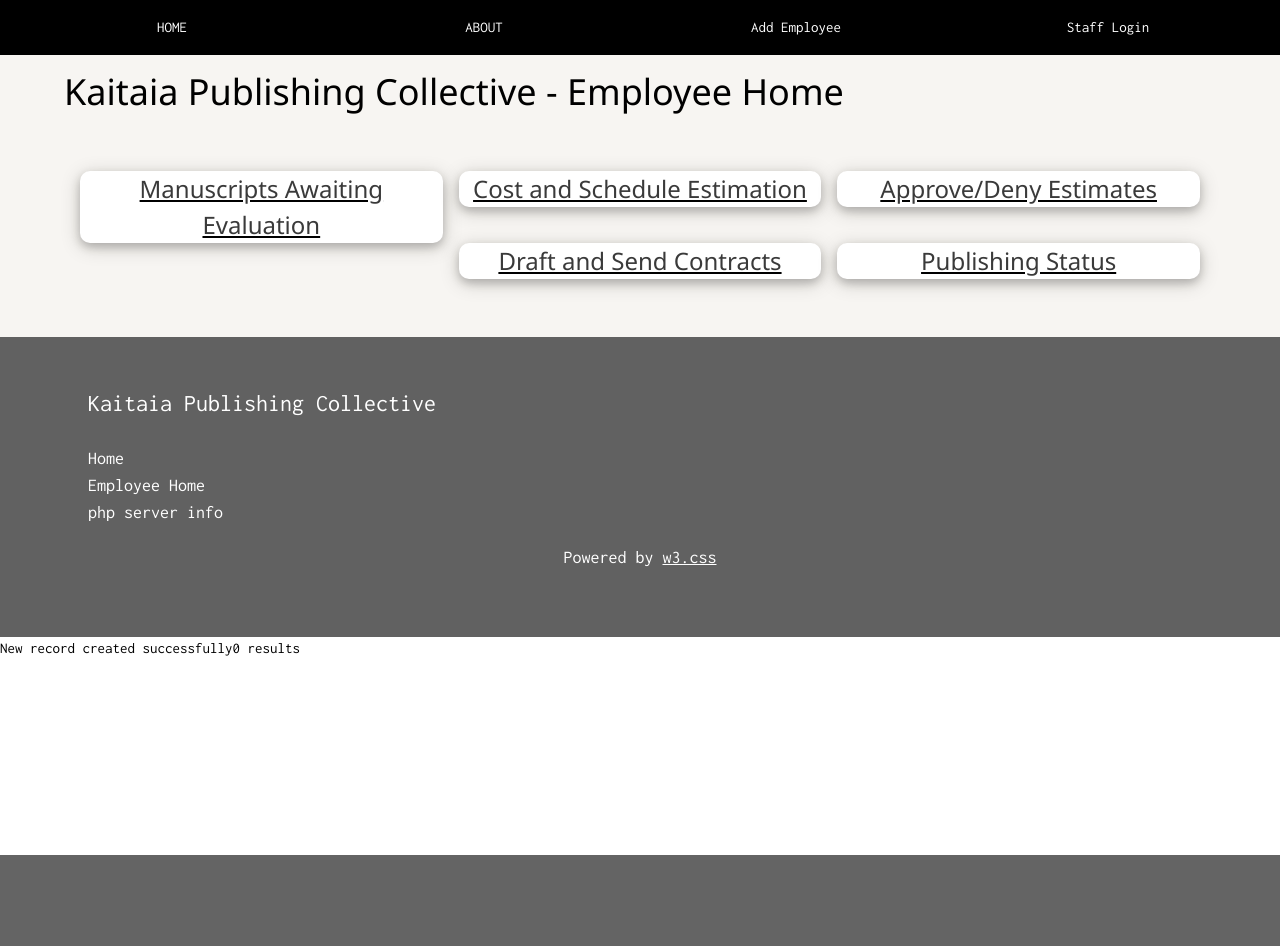
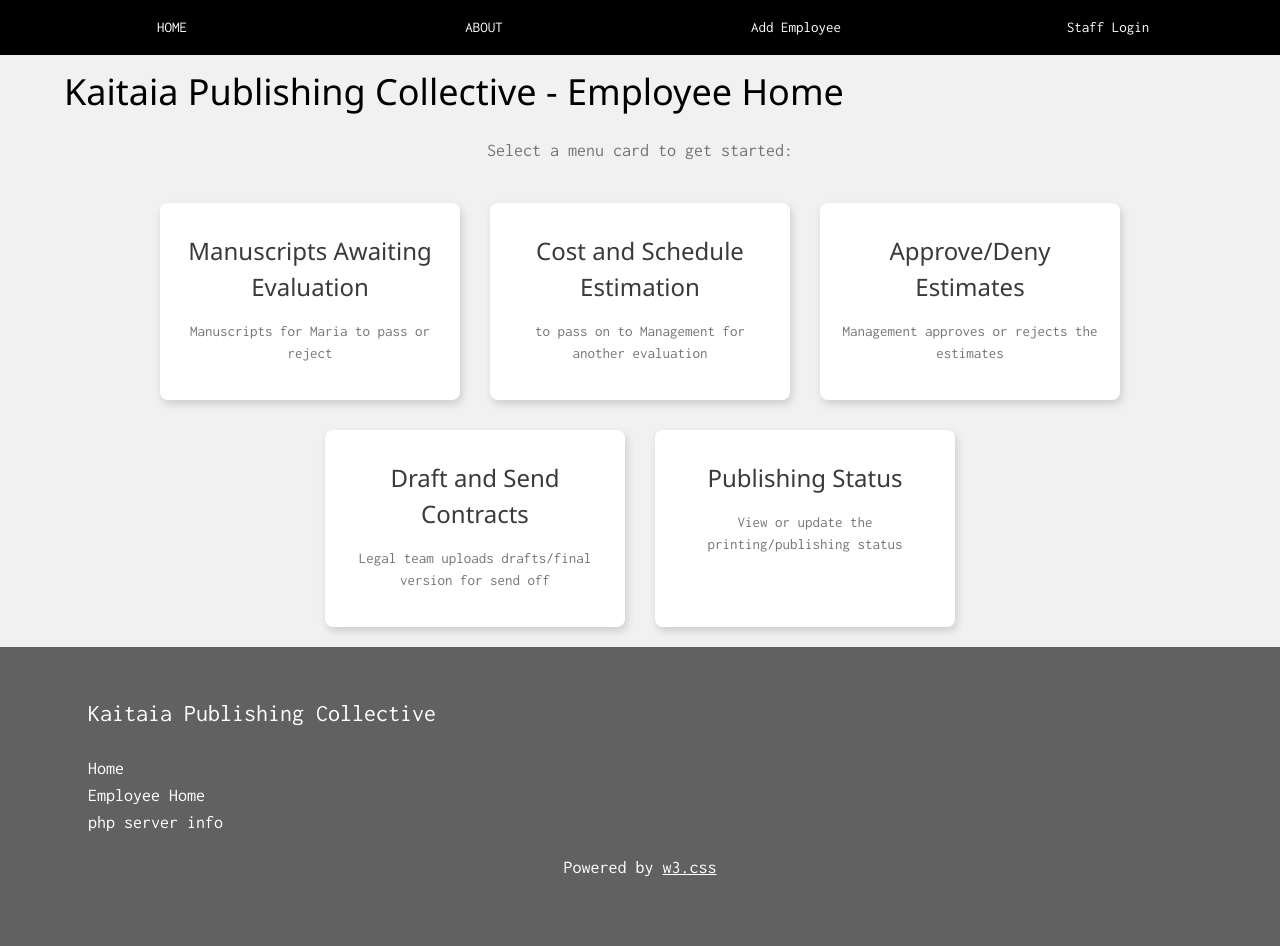
Before and after one commit to MR-SIR2525/systems-a-and-d-project, a PHP site: page /employee-home.php in a window 1280 px wide. Shown: the top 946 px of the page. Before the commit the page ends 855 px from the top, so only its background shows below. Run offline with PHP 8.4, Linux system fonts and the light colour scheme; data that the repository does not hold is empty; a stand-in replaces the project's code that opens the database connection.

Commit message:
good emp home, custom flex css for grid pattern

```diff
--- a/employee-home.php
+++ b/employee-home.php
@@ -38,15 +38,14 @@
 
 
   <!-- background color and large text to the whole section -->
-  <section class="w3-sand w3-grayscale w3-large px-48">
+  <section class="w3-light-grey w3-grayscale w3-large px-48 w3-container">
     <header class="w3-container mt-55" id="home">
       <h1>Kaitaia Publishing Collective - Employee Home</h1>
+      <p class="w3-center w3-text-grey">Select a menu card to get started:</p>
     </header>
 
-    <!-- Menu Grid -->
-    <div class="w3-container w3-padding-32">
-      <div class="w3-row-padding w3-center">
-
+    <!-- Custom Flexbox Menu Grid -->
+    <div class="menu-grid">
       <?php
         $menu_items = array(
           "Manuscripts Awaiting Evaluation",
@@ -56,19 +55,25 @@
           "Publishing Status"
         );
 
-          for ($i = 0; $i < count($menu_items); $i++) {
+        $item_desc = array( //parallel array to menu_items
+          "Manuscripts for Maria to pass or reject",
+          "to pass on to Management for another evaluation",
+          "Management approves or rejects the estimates",
+          "Legal team uploads drafts/final version for send off",
+          "View or update the printing/publishing status"
+        );
+
+        foreach ($menu_items as $index => $item) {
           print '
-              <div class="w3-third w3-margin-bottom">
-                <a href="#link' . $i . '" class="w3-card-4 br-10 w3-hover-grey w3-white w3-block">
-                  <h3 class="w3-text-dark-grey">' . $menu_items[$i] . '</h3>
+            <div class="menu-card w3-card w3-round-large w3-white w3-hover-shadow w3-hover-light-grey">
+              <a href="#link' . $index . '" class="menu-card-link">
+                <h3 class="w3-text-dark-grey">' . $item . '</h3>
+                <p class="w3-text-grey w3-medium">' . $item_desc[$index] . '</p>
               </a>
             </div>
           ';
         }
-
       ?>
-
-      </div>
     </div>
   </section>
   <!-- End page content -->
--- a/style.css
+++ b/style.css
@@ -86,3 +86,48 @@
 .footer-link:hover {
     text-decoration: underline;
 }
+
+
+/*********** Styling for menu item cards ***********/
+/* Flexbox grid container for menu cards */
+.menu-grid {
+    display: flex;
+    flex-wrap: wrap;
+    justify-content: center;
+    gap: 30px; /* Space between cards */
+    padding: 20px;
+  }
+
+  /* Individual menu cards styling */
+  .menu-card {
+    flex: 1 1 calc(33.333% - 40px); /* 3 cards per row with spacing */
+    max-width: 300px; /* Optional maximum width for each card */
+    min-width: 200px;
+    box-shadow: 2px 4px 8px rgba(0, 0, 0, 0.15); /* Subtle shadow */
+    transition: transform 0.2s ease-in-out; /* Smooth hover effect */
+    text-align: center;
+  }
+
+  .menu-card-link {
+    display: block;
+    text-decoration: none; /* Remove underlines */
+    padding: 20px;
+    color: inherit; /* Inherit text color */
+  }
+
+  .menu-card:hover {
+    transform: scale(1.05); /* Slightly enlarge on hover */
+  }
+
+  /* Responsive behavior for smaller screens */
+  @media (max-width: 768px) {
+    .menu-card {
+      flex: 1 1 calc(50% - 40px); /* 2 cards per row on medium screens */
+    }
+  }
+
+  @media (max-width: 480px) {
+    .menu-card {
+      flex: 1 1 100%; /* Full width on small screens */
+    }
+  }
```
Lines whose indentation alone changed are shown as unchanged.
